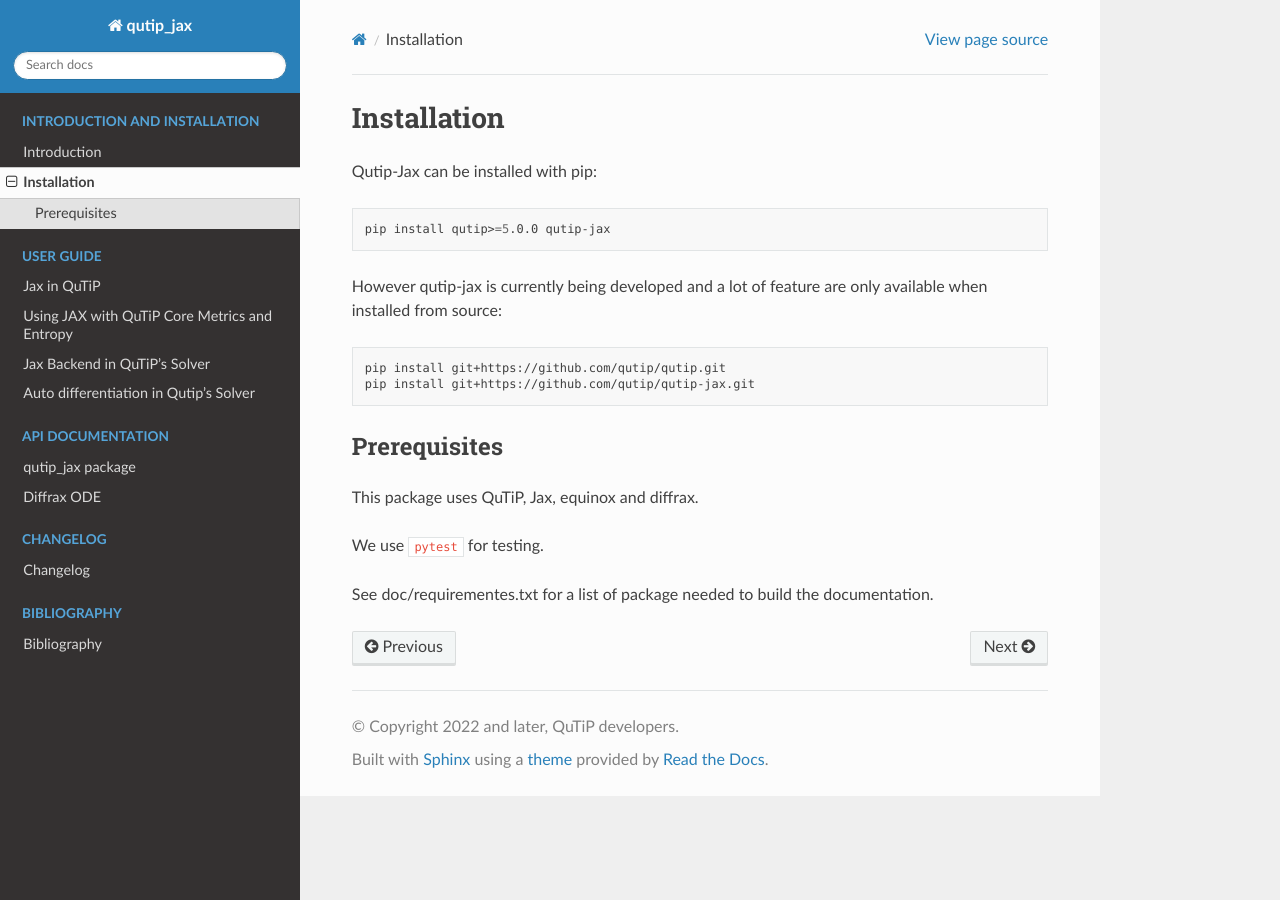
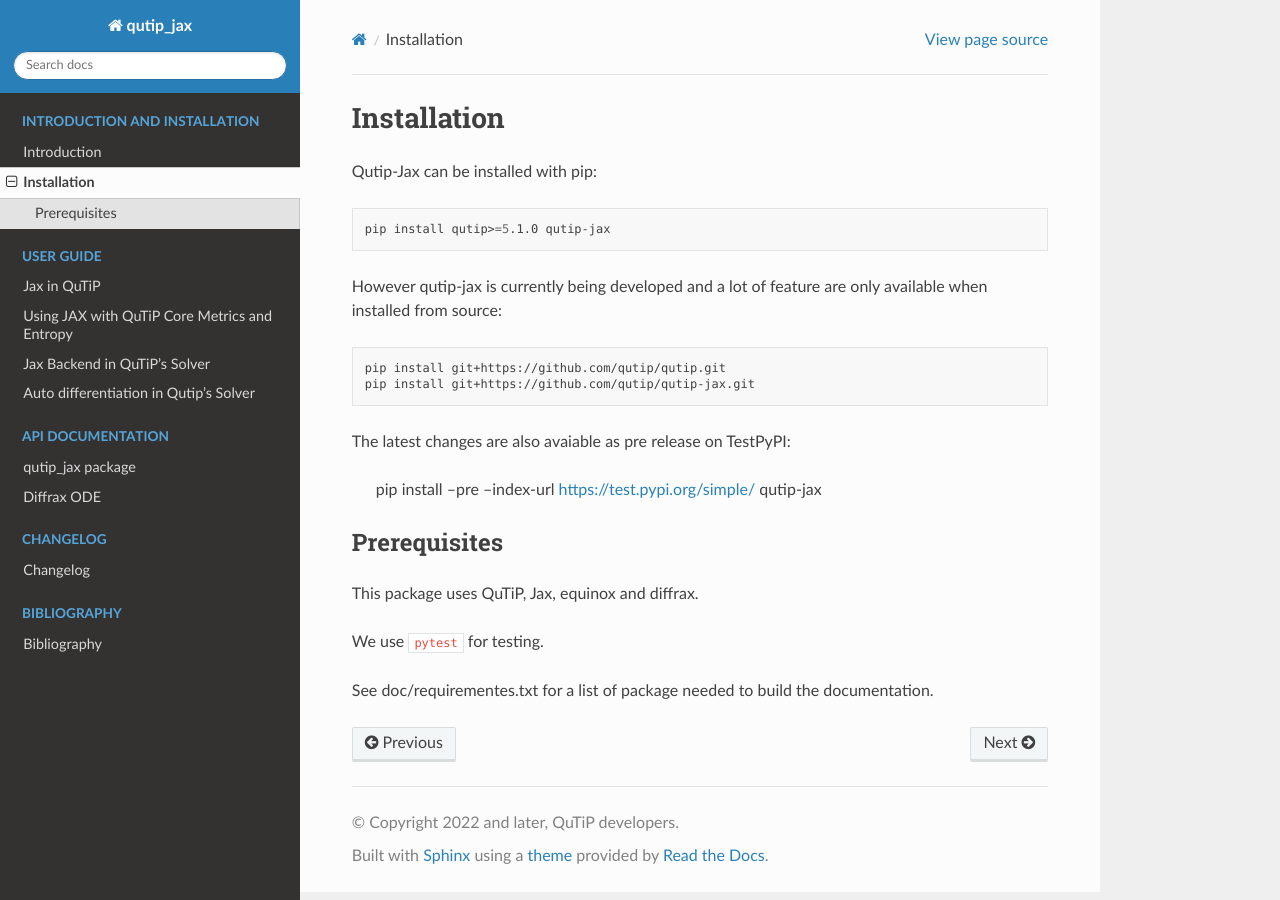
Before and after one commit to qutip/qutip-jax, a Sphinx documentation site: the page built from doc/source/installation.rst, in a window 1280 px wide. Built offline with Sphinx 7.4.7 and the Read the Docs theme 3.1.0, drawn with Linux system fonts in a browser that asks for light colours; the version number could not be read and is left out.

Commit message:
Improve release documentation and installation instructions

```diff
--- a/doc/source/installation.rst
+++ b/doc/source/installation.rst
@@ -8,7 +8,7 @@ Qutip-Jax can be installed with pip:
 
 .. code-block:: bash
 
-    pip install qutip>=5.0.0 qutip-jax
+    pip install qutip>=5.1.0 qutip-jax
 
 However qutip-jax is currently being developed and a lot of feature are only available when installed from source:
 
@@ -16,6 +16,10 @@ However qutip-jax is currently being developed and a lot of feature are only ava
 
     pip install git+https://github.com/qutip/qutip.git
     pip install git+https://github.com/qutip/qutip-jax.git
+
+The latest changes are also avaiable as pre release on TestPyPI:
+
+    pip install --pre --index-url https://test.pypi.org/simple/ qutip-jax
 
 .. _prerequisites:
 
```
Also changed, not shown: doc/development/release.md (+1 -4 lines), 1 other file.
